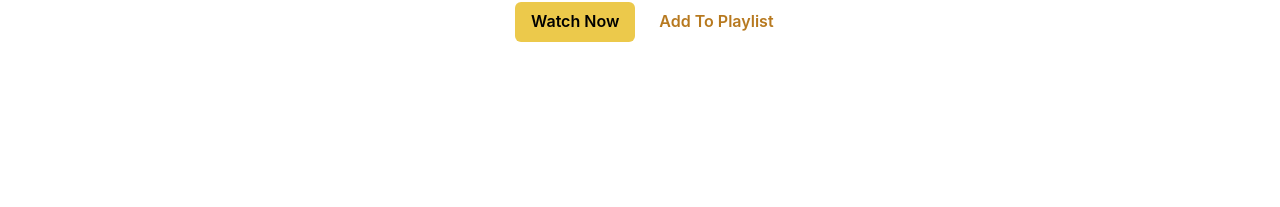
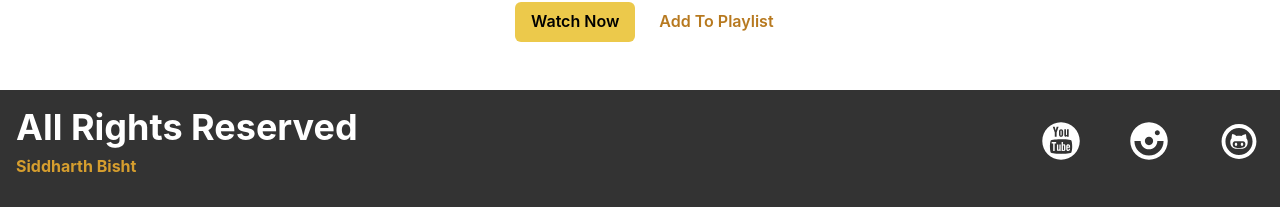
Before and after one commit to OfficialSiddharthBisht/sid-education, a React (Create React App) app: page /courses in a window 1280 px wide. Shown: the part 742-949 px from the top of the page. Before the commit the page ends 832 px from the top, so only its background shows below. Built offline with nearby package versions, Linux system fonts and the light colour scheme.

Commit message:
feat: Footer

```diff
--- a/src/App.js
+++ b/src/App.js
@@ -9,6 +9,7 @@
 import Home from './components/Home';
 import Header from './components/Layout/Header/Header';
 import Courses from './components/Courses/Courses';
+import Footer from './components/Layout/Footer/Footer';
 
 
 function App() {
@@ -18,8 +19,8 @@
       <Routes>
         <Route path='/' element={<Home />} />
         <Route path='/courses' element={<Courses />} />
-
       </Routes>
+      <Footer />
     </Router>
 
   );
--- /dev/null
+++ b/src/components/Layout/Footer/Footer.jsx
@@ -0,0 +1,45 @@
+import React from 'react'
+import { Box, HStack, Heading, Stack, VStack } from '@chakra-ui/react'
+import { TiSocialYoutubeCircular, TiSocialInstagramCircular } from 'react-icons/ti'
+import { DiGithub } from 'react-icons/di'
+
+
+const Footer = () => {
+    return (
+        <Box
+            padding={4}
+            bg={"blackAlpha.800"}
+            minH={'15vh'}
+        >
+            <Stack
+                direction={['column', 'row']}
+            >
+                <VStack
+                    alignItems={['center', 'flex-start']}
+                    width={'full'}
+                >
+                    <Heading children="All Rights Reserved" color={'white'} />
+                    <Heading children="Siddharth Bisht" color={'yellow.500'} size={'sm'} fontFamily={'body'} />
+                </VStack>
+                <HStack
+                    spacing={[2, 10]}
+                    justifyContent={'center'}
+                    color={'white'}
+                    fontSize={'50'}
+                >
+                    <a href="https://www.youtube.com/@siddharthbisht" target='_blank'>
+                        <TiSocialYoutubeCircular />
+                    </a>
+                    <a href="https://www.instagram.com/siddharthbisht_/" target='_blank'>
+                        <TiSocialInstagramCircular />
+                    </a>
+                    <a href='https://github.com/OfficialSiddharthBisht' target='_blank'>
+                        <DiGithub />
+                    </a>
+                </HStack>
+            </Stack>
+        </Box>
+    )
+}
+
+export default Footer
```
